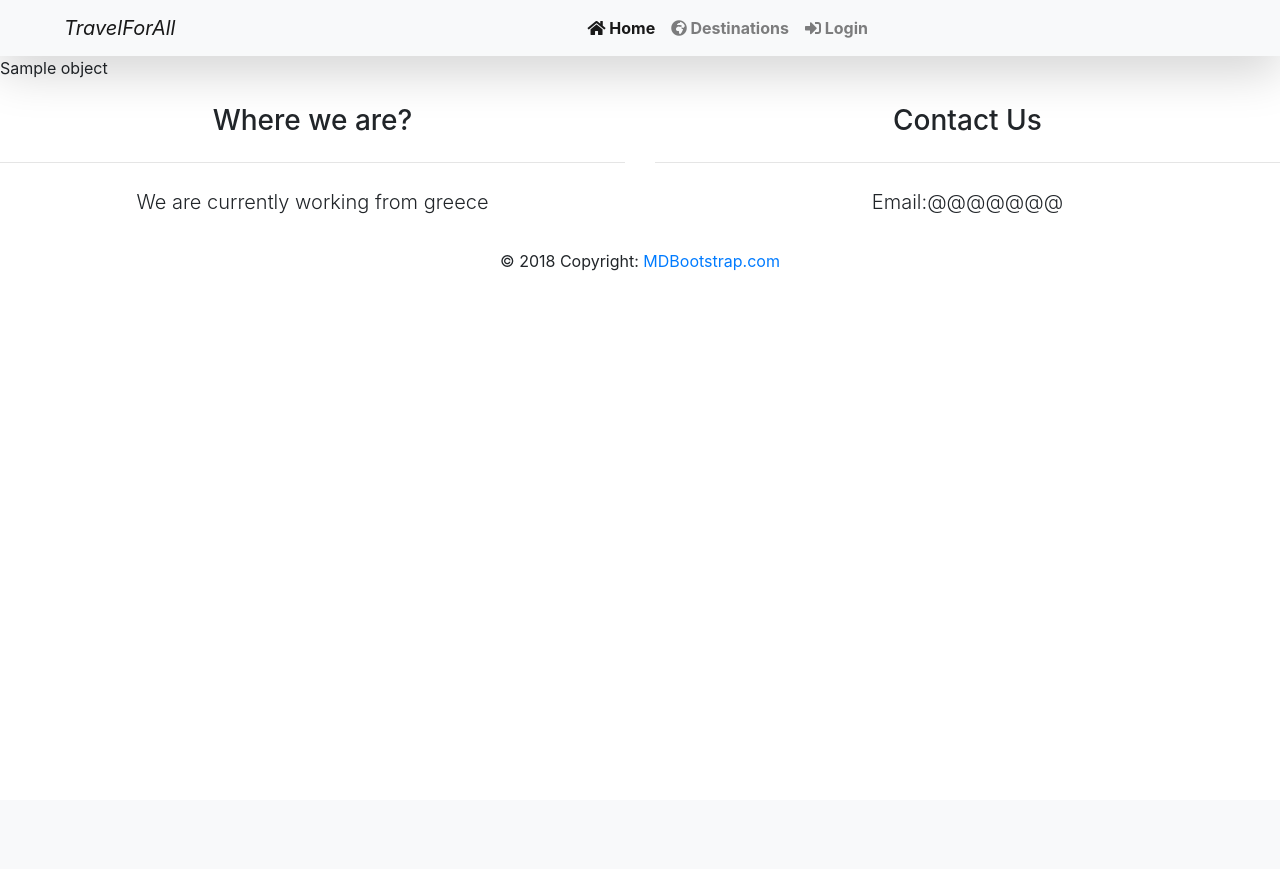
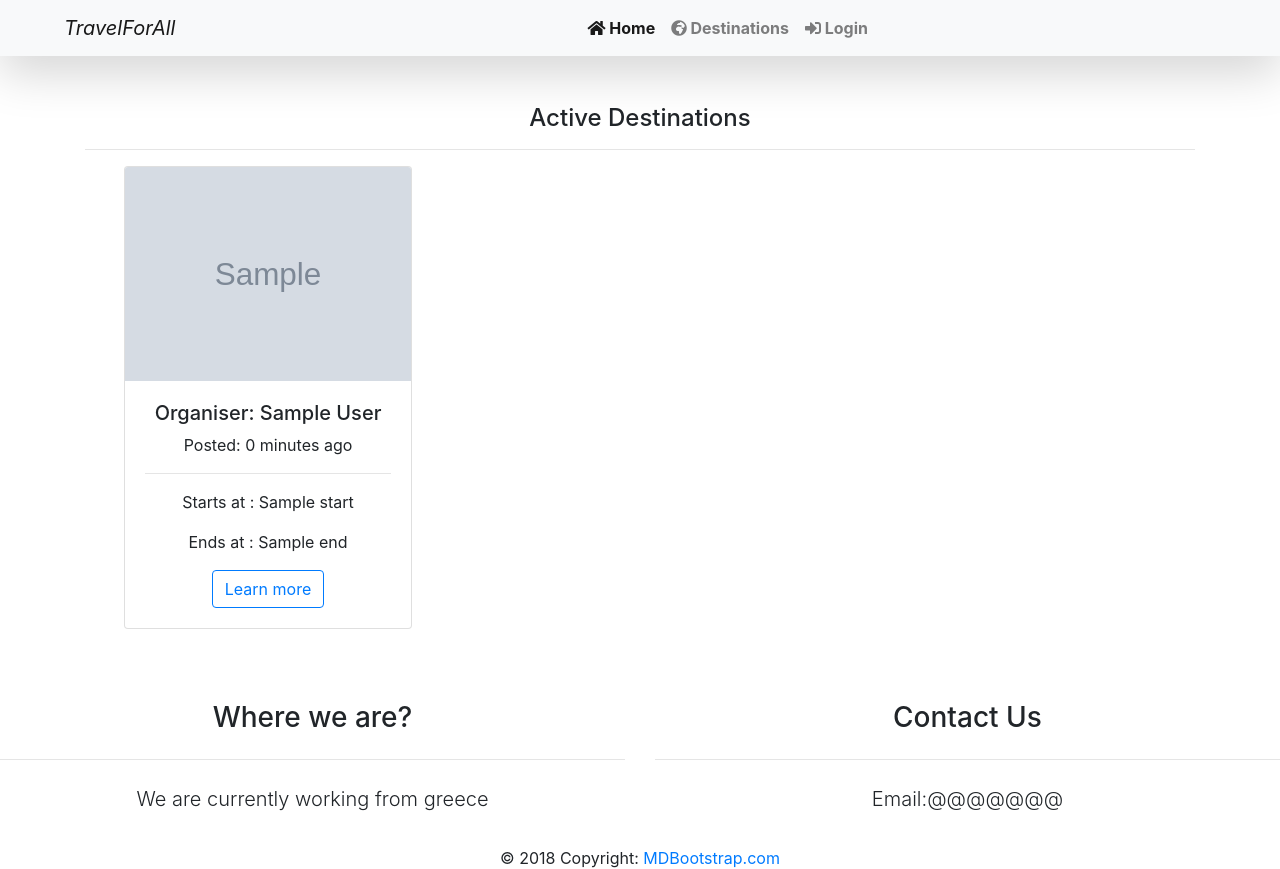
Before and after one commit to Chronos4/Travel-agent, a Django app: template src/backend/travel/templates/travel/List-destinations.html in a window 1280 px wide. Shown: the top 869 px of the page. Before the commit the page ends 271 px from the top, so only its background shows below. Run offline with Django 3.2, Linux system fonts and the light colour scheme; the template is opened without the code that fills it: most values are stand-ins (such as "Sample title", 1, 10 or a date in 2020); grey boxes marked "Sample" are stand-in pictures; some libraries are stand-ins or nearby versions.

Commit message:
Added templates about detail destination and fixed fron end

```diff
--- a/src/backend/accounts/models.py
+++ b/src/backend/accounts/models.py
@@ -85,6 +85,9 @@ class User(AbstractBaseUser):
     def __str__(self):
         return f'{self.email}--{self.last_name}--{self.first_name}'
 
+    def full_name(self):
+        return f'{self.last_name} {self.first_name}'
+
     def has_perm(self, perm, obj=None):
         return True
 
--- a/src/backend/backend/urls.py
+++ b/src/backend/backend/urls.py
@@ -16,10 +16,17 @@ Including another URLconf
 from django.contrib import admin
 from django.urls import path, include
 from .views import HomePage
+from django.conf import settings
+from django.conf.urls.static import static
 
 urlpatterns = [
     path('admin/', admin.site.urls),
     path('', HomePage, name="homepage"),
-    path('destinations', include('travel.urls')),
+    path('destinations/', include('travel.urls')),
     path('account/', include('accounts.urls')),
 ]
+if settings.DEBUG:
+    urlpatterns = urlpatterns + \
+        static(settings.STATIC_URL, document_root=settings.STATIC_ROOT)
+    urlpatterns = urlpatterns + \
+        static(settings.MEDIA_URL, document_root=settings.MEDIA_ROOT)
--- /dev/null
+++ b/src/backend/travel/templates/travel/Detail-destination.html
@@ -0,0 +1 @@
+{% extends 'base-template.html' %}
--- a/src/backend/travel/templates/travel/List-destinations.html
+++ b/src/backend/travel/templates/travel/List-destinations.html
@@ -2,8 +2,30 @@
 
 
 {% block content %}
-{% for object in object_list %}
-{{object}}
-<br>
-{% endfor %}
+<div class="container text-center my-5">
+    <h4>Active Destinations</h4>
+    <hr>
+    <div class="row ml-4">
+        {% for object in object_list %}
+        <div class="col-lg-4 col-sm-12 col-md-6">
+            <div class="card" style="width: 18rem;">
+                {% if object.image %}
+                <a href="{{object.get_absolute_url}}">
+                    <img class="card-img-top" src="{{object.image.url}}" alt="Card image cap">
+                </a>
+                {% endif %}
+                <div class="card-body">
+                    <h5 class="card-text">Organiser: {{object.author.full_name}}</h5>
+                    <p class="card-text">Posted: {{object.timestamp|timesince}} ago</p>
+                    <hr>
+                    <p class="card-text">Starts at : {{object.start}}</p>
+                    <p class="card-text">Ends at : {{object.end}}</p>
+                    <a class="btn btn-outline-primary" href='{{object.get_absolute_url}}'>Learn more</a>
+                </div>
+            </div>
+        </div>
+        {% endfor %}
+    </div>
+</div>
+
 {% endblock %}
--- a/src/backend/travel/urls.py
+++ b/src/backend/travel/urls.py
@@ -1,7 +1,8 @@
 from django.urls import path
-from .views import ListDestinationView
+from .views import ListDestinationView, DetailDestinationView
 
 
 urlpatterns = [
-    path('', ListDestinationView.as_view(), name='destination-list')
+    path('', ListDestinationView.as_view(), name='destination-list'),
+    path('<unique_id>', DetailDestinationView.as_view(), name="destination-detail")
 ]
```
Also changed, not shown: src/backend/travel/models.py (+12 -4 lines), src/backend/travel/views.py (+21 -1 lines), src/backend/accounts/migrations/0001_initial.py, src/backend/accounts/migrations/0002_auto_20190314_0134.py (deleted), src/backend/accounts/migrations/0003_user_profile_image.py (deleted), src/backend/accounts/migrations/0004_user_slug.py (deleted), src/backend/accounts/migrations/0005_auto_20190315_1524.py (deleted), src/backend/accounts/migrations/0006_auto_20190315_1856.py (deleted), src/backend/accounts/migrations/0007_auto_20190316_0315.py (deleted), src/backend/travel/migrations/0001_initial.py, src/backend/travel/migrations/0002_adventure_timestamp.py, src/backend/travel/migrations/0003_auto_20190320_1342.py (deleted), 3 other files.
